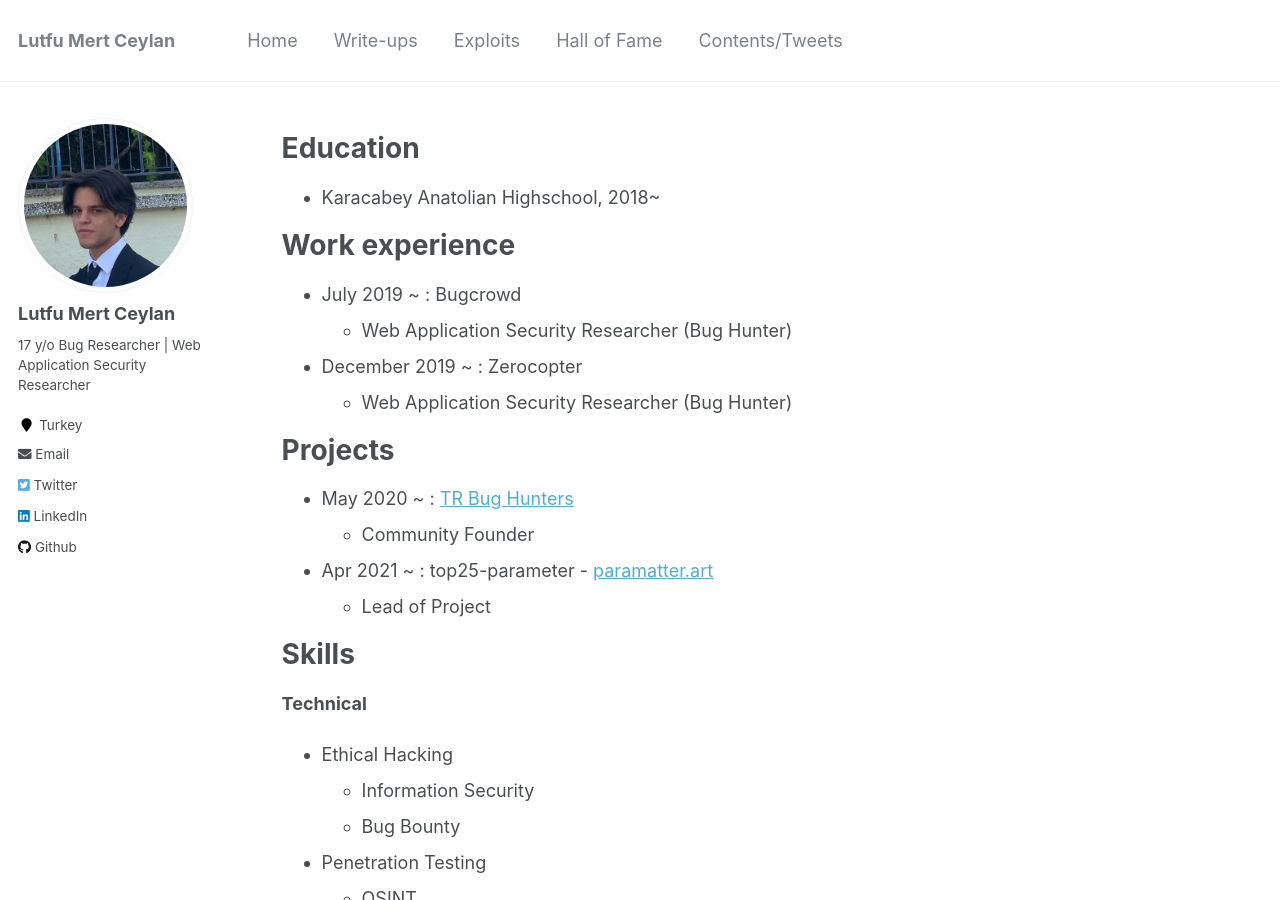
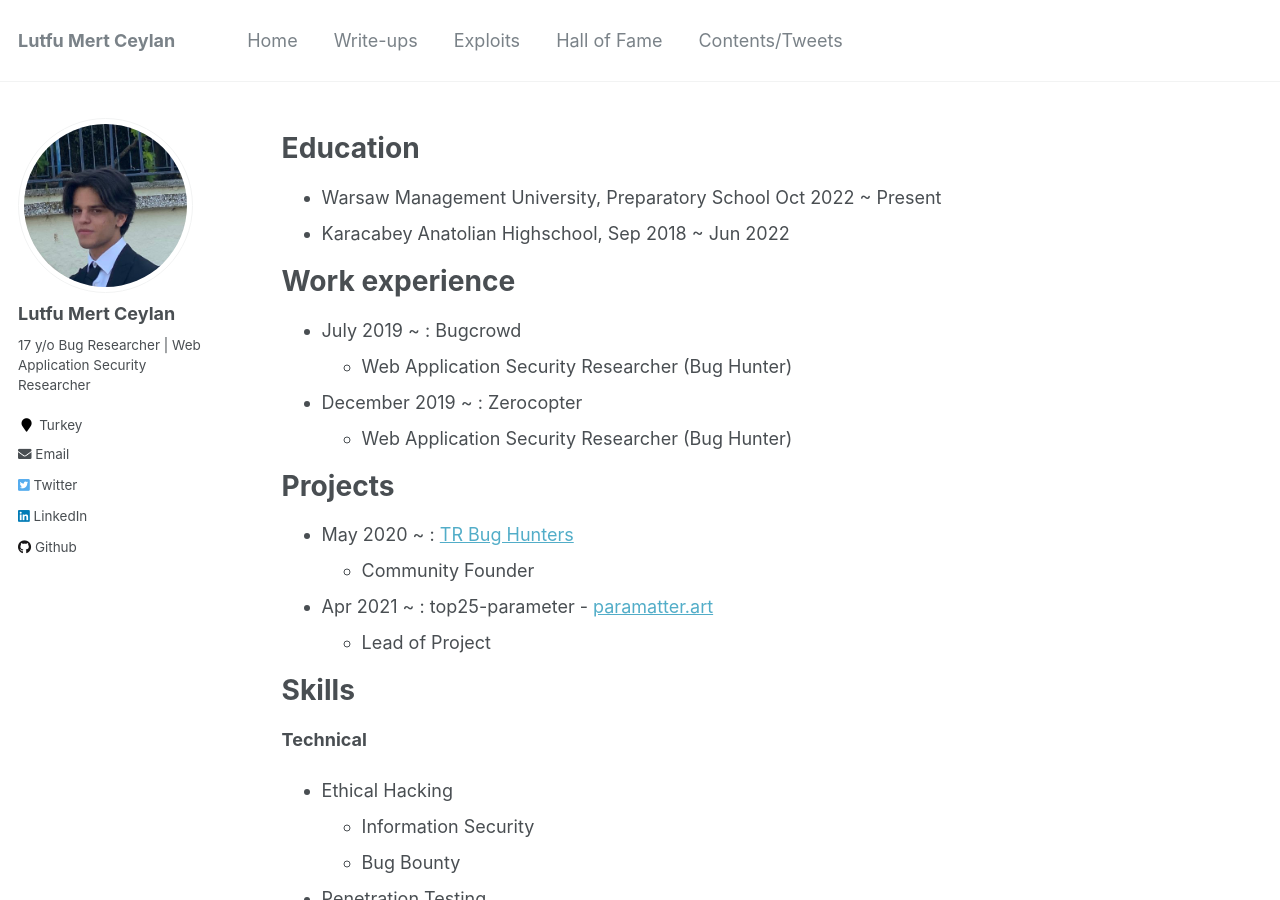
Before and after one commit to lutfumertceylan/mywebsite, a Jekyll site: the page built from _pages/cv.md, in a window 1280 px wide and 900 px high. Built offline with Jekyll 4.4.1, drawn with Linux system fonts in a browser that asks for light colours.

Commit message:
Update cv.md

```diff
--- a/_pages/cv.md
+++ b/_pages/cv.md
@@ -11,7 +11,8 @@ redirect_from:
 
 Education
 ======
-* Karacabey Anatolian Highschool, 2018~
+* Warsaw Management University, Preparatory School Oct 2022 ~ Present
+* Karacabey Anatolian Highschool, Sep 2018 ~ Jun 2022
 
 
 
```
